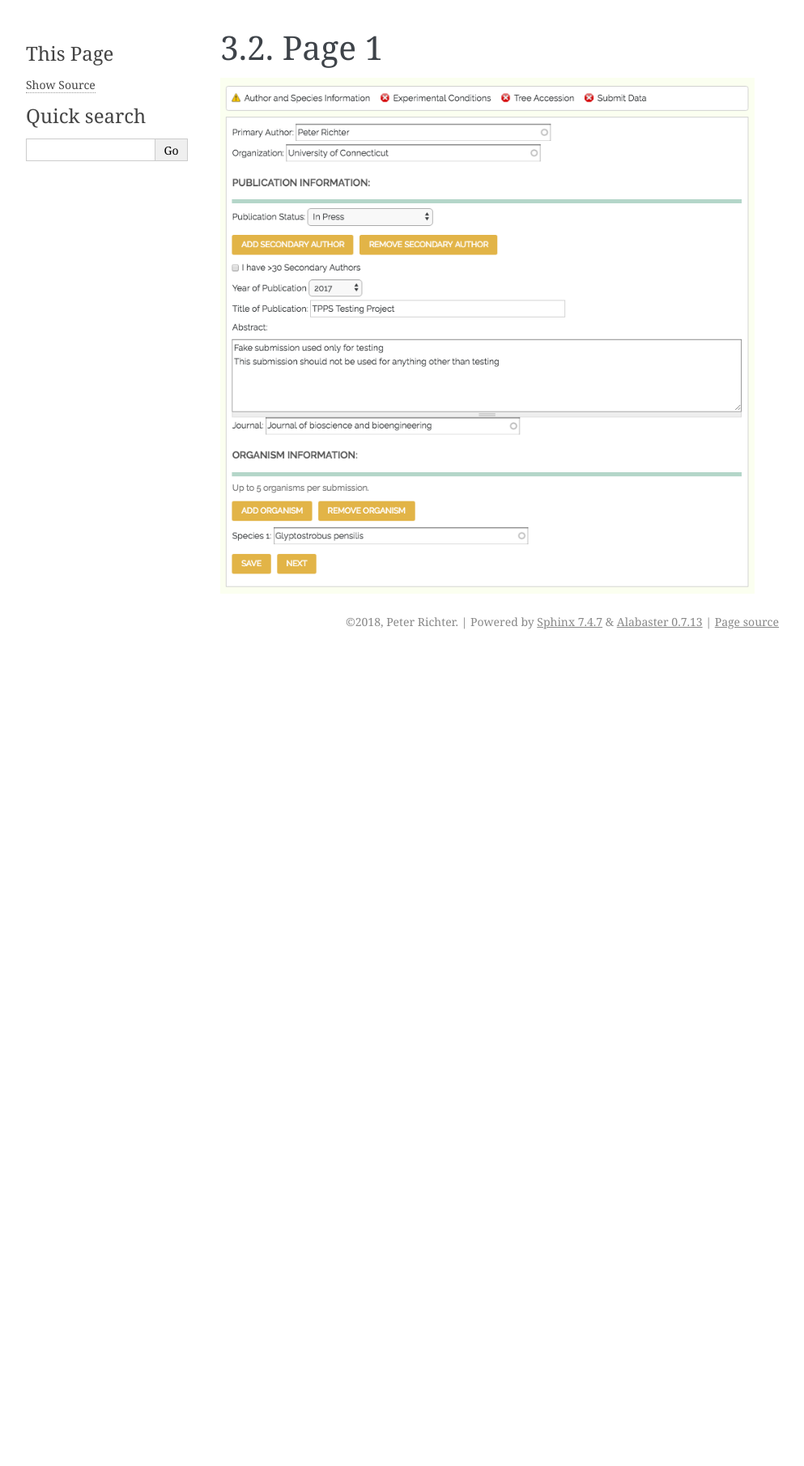
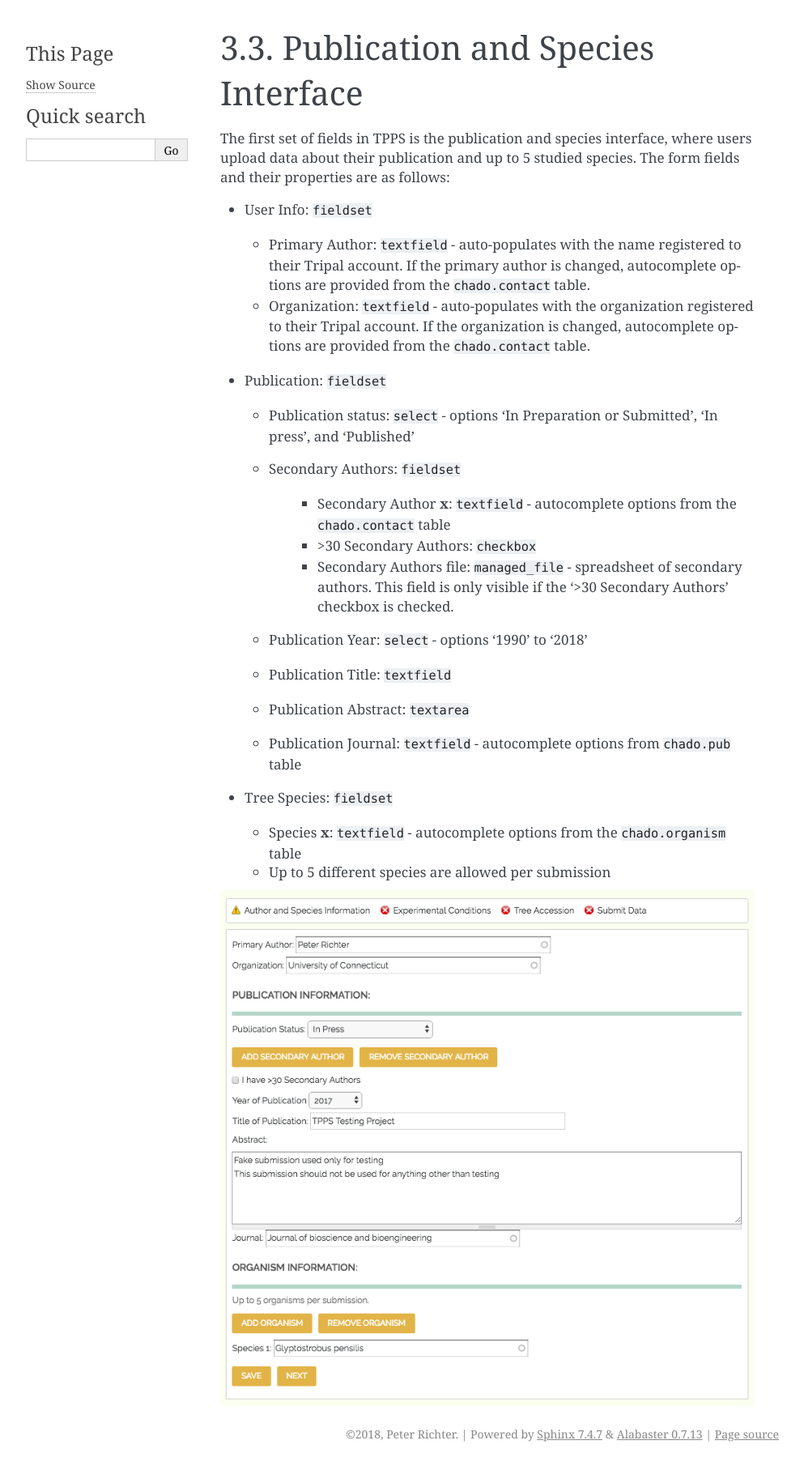
Before and after one commit to par12005/TPPS, a Sphinx documentation site: the page built from docs/source/admin_pages/page_1.rst, in a window 1280 px wide. Shown: the whole page at 81% size, without its empty margins (148-1141 px from the left). Built offline with Sphinx 7.4.7, drawn with Linux system fonts in a browser that asks for light colours; before the commit the page ends 900 px from its top, so only the background shows below that.

```diff
--- a/docs/source/admin.rst
+++ b/docs/source/admin.rst
@@ -7,4 +7,4 @@ Administrators
    :glob:
 
    install
-   admin_pages/page_*
+   admin_pages/*
--- a/docs/source/admin_pages/page_1.rst
+++ b/docs/source/admin_pages/page_1.rst
@@ -1,4 +1,30 @@
-Page 1
-======
+Publication and Species Interface
+=================================
+
+The first set of fields in TPPS is the publication and species interface, where users upload data about their publication and up to 5 studied species. The form fields and their properties are as follows:
+
+* User Info: ``fieldset``
+
+  * Primary Author: ``textfield`` - auto-populates with the name registered to their Tripal account. If the primary author is changed, autocomplete options are provided from the ``chado.contact`` table.
+  * Organization: ``textfield`` - auto-populates with the organization registered to their Tripal account. If the organization is changed, autocomplete options are provided from the ``chado.contact`` table.
+
+* Publication: ``fieldset``
+
+  * Publication status: ``select`` - options 'In Preparation or Submitted', 'In press', and 'Published'
+  * Secondary Authors: ``fieldset``
+
+     * Secondary Author **x**: ``textfield`` - autocomplete options from the ``chado.contact`` table
+     * \>30 Secondary Authors: ``checkbox``
+     * Secondary Authors file: ``managed_file`` - spreadsheet of secondary authors. This field is only visible if the '>30 Secondary Authors' checkbox is checked.
+
+  * Publication Year: ``select`` - options '1990' to '2018'
+  * Publication Title: ``textfield``
+  * Publication Abstract: ``textarea``
+  * Publication Journal: ``textfield`` - autocomplete options from ``chado.pub`` table
+
+* Tree Species: ``fieldset``
+
+  * Species **x**: ``textfield`` -  autocomplete options from the ``chado.organism`` table
+  * Up to 5 different species are allowed per submission
 
 .. image:: ../../../screenshots/TPPS_author_species.png
--- a/docs/source/user.rst
+++ b/docs/source/user.rst
@@ -6,4 +6,4 @@ Users
    :caption: Table of Contents
    :glob:
 
-   user_pages/page_*
+   user_pages/*
```
Also changed, not shown: docs/source/admin_pages/login.rst (added, +73 -0 lines).
